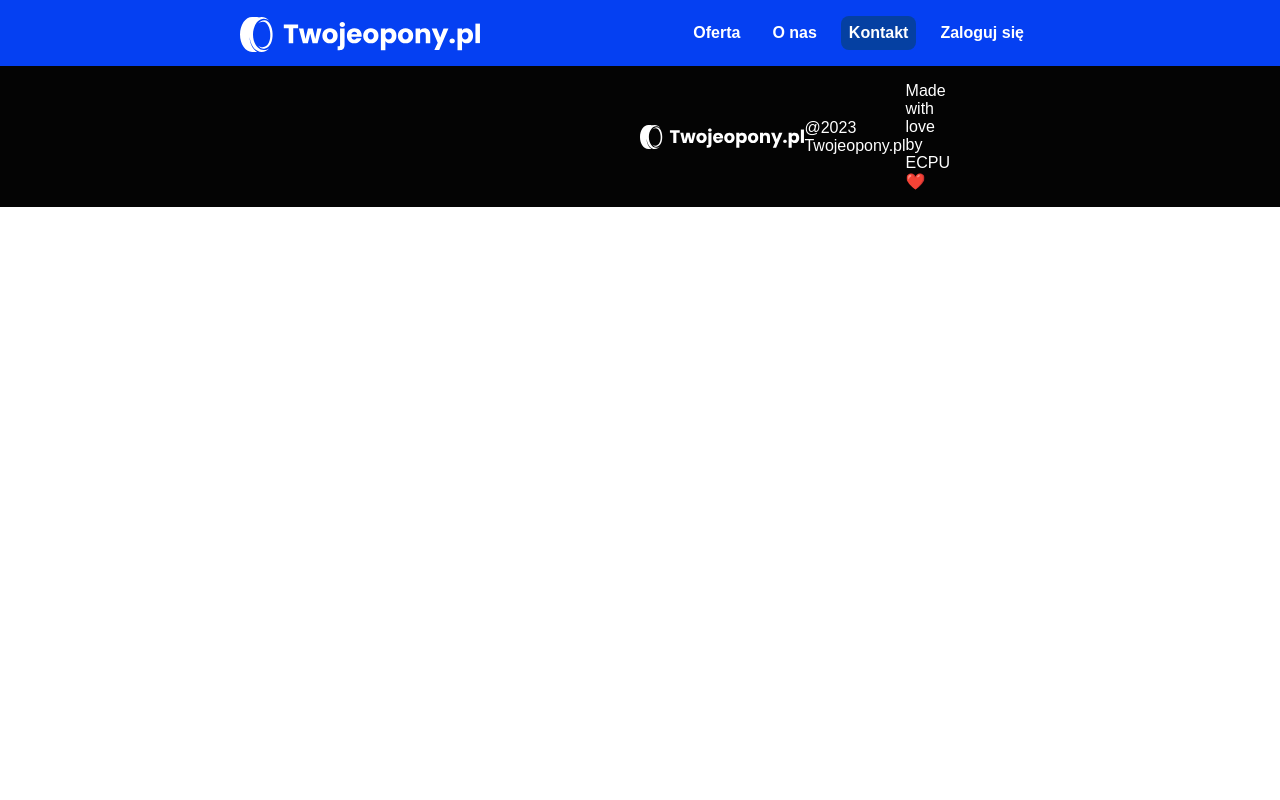
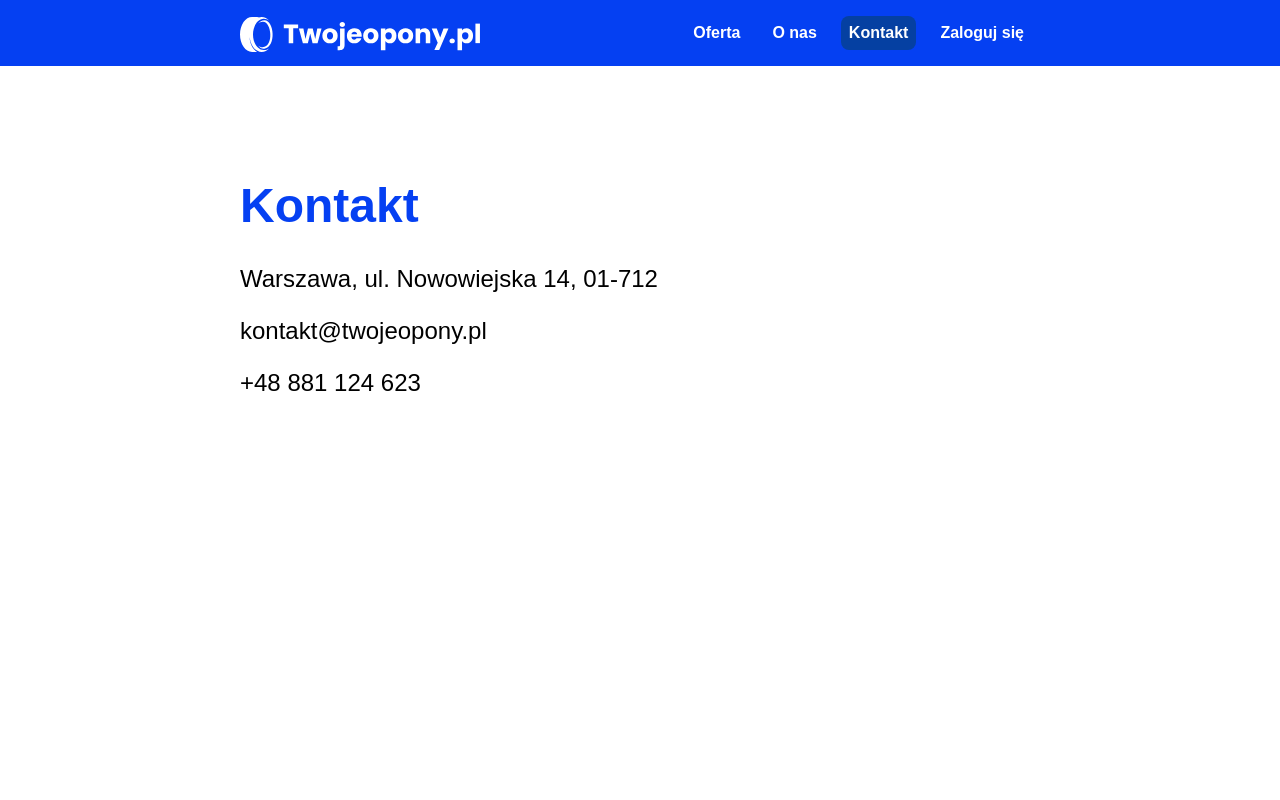
Before and after one commit to bfilipiuk/Online-tires-shop-project, a React (Create React App) app: page /contact in a window 1280 px wide. Shown: the top 800 px of the page. Built offline with nearby package versions, Linux system fonts and the light colour scheme; what react-hover-animation would draw is missing.

Commit message:
podstrona kontakt

```diff
--- /dev/null
+++ b/src/pages/contact.css
@@ -0,0 +1,20 @@
+
+
+.h-kontakt {
+    color: #0540F2;
+    font-size: 3rem;
+
+    margin-top: 7rem;
+    margin-left: 15rem;
+}
+
+.p {
+    font-size: 1.5rem;
+    font-weight: 500;
+
+    margin-left: 15rem;
+}
+
+.white-box {
+    height: 400px;
+}
--- a/src/pages/contact.jsx
+++ b/src/pages/contact.jsx
@@ -3,11 +3,18 @@ import Button from "@mui/material/Button";
 import Header from "../components/Header/Header";
 import Footer from "../components/Footer/Footer";
 import Navbar from "../components/Navbar/Navbar";
+import "./contact.css"
 
 const Contact = () => {
     return (
         <div>
             <Navbar/>
+            <h1 className="h-kontakt">Kontakt</h1>
+            <p className="p">Warszawa, ul. Nowowiejska 14, 01-712</p>
+            <p className="p">kontakt@twojeopony.pl</p>
+            <p className="p">+48 881 124 623</p>
+
+            <div className="white-box" />
             <Footer/>
         </div>
     )
```
